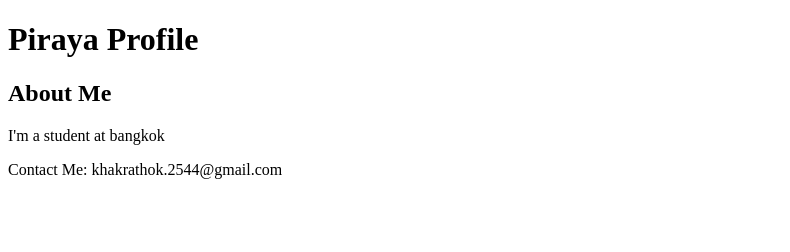
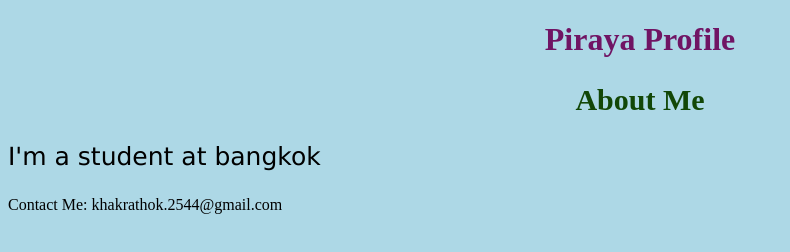
Before and after one commit to pirayaf/piraya-profile-project, a plain HTML site: page index.html in a window 1280 px wide. Shown: the whole page, without its empty margins (0-790 px from the left). Drawn offline with Linux system fonts and the light colour scheme.

Commit message:
Add link and create css
Add link and create css

```diff
--- /dev/null
+++ b/css/index.css
@@ -0,0 +1,19 @@
+body {
+    background-color: lightblue;
+  }
+
+  h1 {
+    color: rgb(112, 20, 100);
+    text-align: center;
+  }
+
+ h2 {
+    color: rgb(18, 71, 7);
+    text-align: center;
+    font-size: 30px;
+ }
+
+  p {
+    font-family: verdana;
+    font-size: 25px;
+  }
--- a/index.html
+++ b/index.html
@@ -5,6 +5,7 @@
     <meta http-equiv="X-UA-Compatible" content="IE=edge">
     <meta name="viewport" content="width=device-width, initial-scale=1.0">
     <title>Profile</title>
+    <link rel="stylesheet" href="/css/index.css">
 </head>
 <body>
     <h1>Piraya Profile</h1>
```
